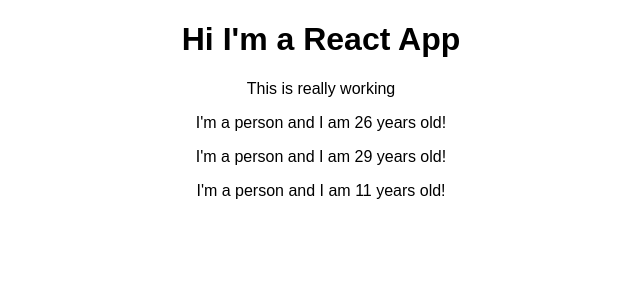
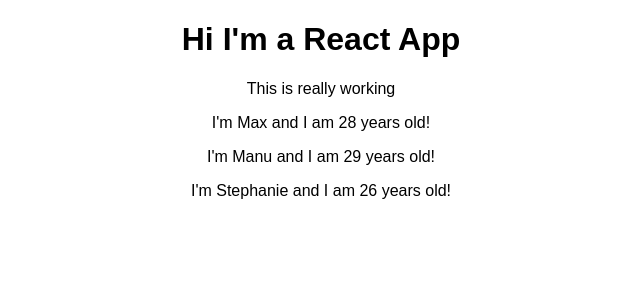
Before and after one commit to MiguelDominguezSanchez/react-complete-guide, a React (Create React App) app: page / in a window 1280 px wide. Shown: the top 300 px of the page, without its empty margins (319-959 px from the left). Built offline with nearby package versions, Linux system fonts and the light colour scheme.

Commit message:
3 – 12. Working with Props

```diff
--- a/src/App.js
+++ b/src/App.js
@@ -8,16 +8,20 @@
 			<div className='App'>
 				<h1>Hi I'm a React App</h1>
 				<p>This is really working</p>
-				<Person />
-				<Person />
-				<Person />
+				<Person name='Max' age='28' />
+				<Person name='Manu' age='29'>
+					My Hobbies: Racing
+				</Person>
+				<Person name='Stephanie' age='26' />
 			</div>
 		)
-		// return React.createElement(
+		{
+			/* // return React.createElement(
 		// 	'div',
 		// 	null,
 		// 	React.createElement('h1', { className: 'App' }, 'Does this work now?')
-		// )
+		// ) */
+		}
 	}
 }
 
--- a/src/Person/Person.js
+++ b/src/Person/Person.js
@@ -6,9 +6,11 @@
 
 // var person = function () {}
 
-const person = () => {
+const person = (props) => {
 	return (
-		<p>I'm a person and I am {Math.floor(Math.random() * 30)} years old!</p>
+		<p>
+			I'm {props.name} and I am {props.age} years old!
+		</p>
 	)
 }
 
```
